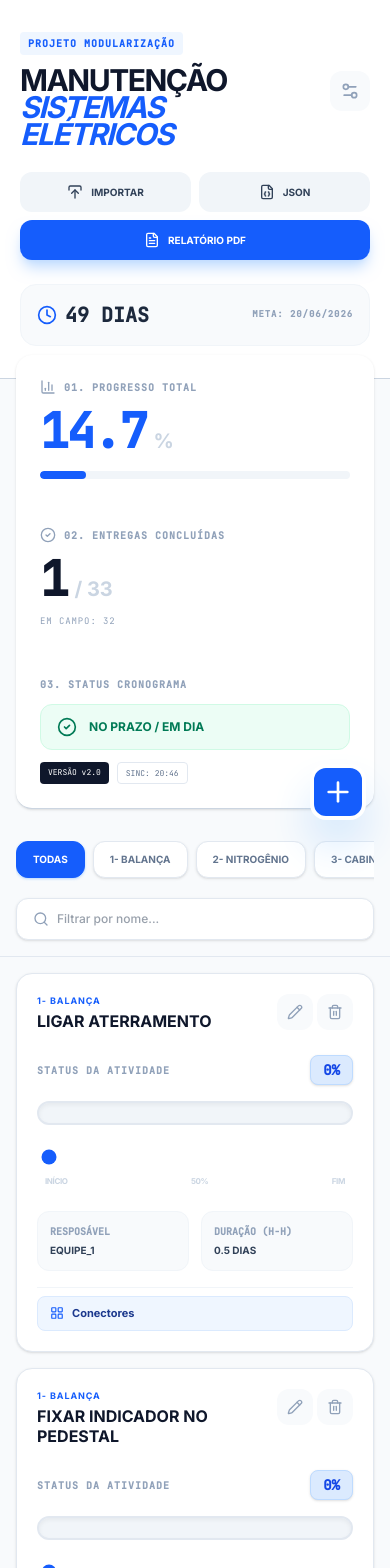
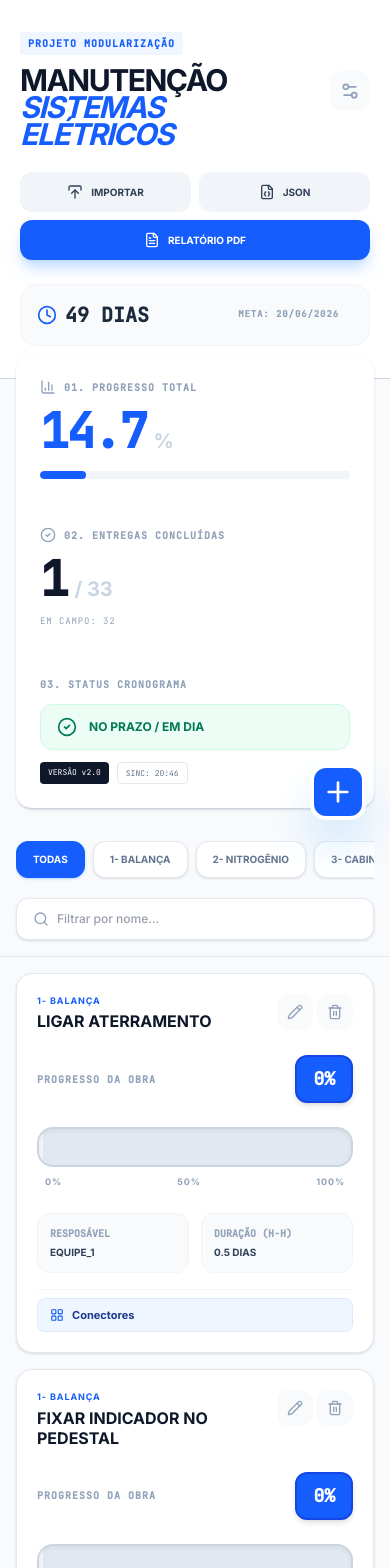
Before and after one commit to kesselerzambaldi-coder/Cronograma-trabalhos, a React (Vite) app: page / in a window 390 px wide. Shown: the top 1568 px of the page. Built offline with nearby package versions, Linux system fonts and the light colour scheme.

Commit message:
feat: Make deadline display interactive
The deadline display is now clickable, allowing users to open settings to adjust the deadline. This enhances user control and configuration options within the maintenance manager. The visual feedback for hover states is also improved.

```diff
--- a/src/App.tsx
+++ b/src/App.tsx
@@ -300,15 +300,19 @@ export default function App() {
               Relatório PDF
             </button>
           </div>
-          <div className="w-full md:text-right flex md:flex-col justify-between items-center md:items-end p-4 bg-slate-50 md:bg-transparent rounded-2xl border border-slate-100 md:border-none">
-            <div className="flex items-center gap-2 text-xl md:text-2xl font-mono font-bold text-slate-800">
+          <button
+            onClick={() => setIsSettingsOpen(true)}
+            className="w-full md:text-right flex md:flex-col justify-between items-center md:items-end p-4 bg-slate-50 md:bg-transparent rounded-2xl border border-slate-100 md:border-none hover:bg-slate-100 transition-colors group/header"
+          >
+            <div className="flex items-center gap-2 text-xl md:text-2xl font-mono font-bold text-slate-800 group-hover/header:text-blue-600 transition-colors">
               <Clock className="w-5 h-5 md:w-6 md:h-6 text-blue-600" />
               <span>{stats.daysLeft} DIAS</span>
             </div>
-            <div className="text-[9px] md:text-[10px] font-mono uppercase tracking-widest text-slate-400 font-bold min-w-max">
+            <div className="text-[9px] md:text-[10px] font-mono uppercase tracking-widest text-slate-400 font-bold min-w-max flex items-center gap-1">
               META: {format(parseISO(data.deadline), 'dd/MM/yyyy', { locale: ptBR })}
+              <Pencil className="w-2.5 h-2.5 opacity-0 group-hover/header:opacity-100 transition-opacity" />
             </div>
-          </div>
+          </button>
         </div>
       </header>
 
@@ -569,49 +573,45 @@ export default function App() {
 
                 <div className="flex flex-col gap-4 py-2">
                   <div className="flex items-center justify-between">
-                    <span className="text-[10px] font-black text-slate-400 uppercase tracking-widest font-mono">Status da Atividade</span>
+                    <span className="text-[10px] font-black text-slate-400 uppercase tracking-widest font-mono">Progresso da Obra</span>
                     <div className={cn(
-                      "px-3 py-1 rounded-lg font-mono font-black text-sm shadow-sm border",
+                      "px-4 py-2 rounded-xl font-mono font-black text-lg shadow-md border-2",
                       item.progress === 100
-                        ? "bg-emerald-100 text-emerald-700 border-emerald-200"
-                        : "bg-blue-100 text-blue-700 border-blue-200"
+                        ? "bg-emerald-500 text-white border-emerald-600"
+                        : "bg-blue-600 text-white border-blue-700"
                     )}>
                       {item.progress}%
                     </div>
                   </div>
 
-                  <div className="relative">
-                    <div className="w-full bg-slate-100 h-6 rounded-2xl overflow-hidden border-2 border-slate-200 shadow-inner">
+                  <div className="relative group/slider pt-2">
+                    <div className="w-full bg-slate-200 h-10 rounded-2xl overflow-hidden border-2 border-slate-300 shadow-inner relative">
                       <div
                         className={cn(
-                          "h-full rounded-r-xl transition-all duration-500 shadow-[2px_0_10px_rgba(0,0,0,0.1)]",
+                          "h-full rounded-r-xl shadow-[4px_0_15px_rgba(0,0,0,0.15)]",
                           item.progress === 100 ? "bg-emerald-500" : "bg-blue-600"
                         )}
                         style={{ width: `${item.progress}%` }}
-                      >
-                        {item.progress > 15 && (
-                          <div className="h-full flex items-center justify-end pr-3">
-                            <div className="w-1.5 h-3 bg-white/30 rounded-full" />
-                          </div>
-                        )}
-                      </div>
+                      />
+
+                      {/* Posição Visual do Controle */}
+                      <div
+                        className="absolute top-0 bottom-0 w-1 bg-white/50"
+                        style={{ left: `${item.progress}%` }}
+                      />
                     </div>
 
-                    <div className="mt-4 px-1">
-                      <input
-                        type="range" min="0" max="100" step="1" value={item.progress}
-                        onChange={(e) => updateActivityProgress(item.id, parseInt(e.target.value))}
-                        className="w-full h-8 accent-blue-600 cursor-pointer touch-none"
-                        style={{
-                          WebkitAppearance: 'none',
-                          background: 'transparent'
-                        }}
-                      />
-                      <div className="flex justify-between text-[8px] font-black text-slate-300 uppercase tracking-tighter px-1 mt-[-4px]">
-                        <span>Início</span>
-                        <span>50%</span>
-                        <span>Fim</span>
-                      </div>
+                    {/* O Slider real que sobrepõe a barra */}
+                    <input
+                      type="range" min="0" max="100" step="1" value={item.progress}
+                      onChange={(e) => updateActivityProgress(item.id, parseInt(e.target.value))}
+                      className="absolute inset-0 w-full h-full opacity-0 cursor-pointer touch-none z-10"
+                    />
+
+                    <div className="flex justify-between text-[9px] font-black text-slate-400 uppercase tracking-widest px-2 mt-2">
+                      <span>0%</span>
+                      <span>{item.progress > 40 && item.progress < 60 ? '' : '50%'}</span>
+                      <span>100%</span>
                     </div>
                   </div>
                 </div>
```
